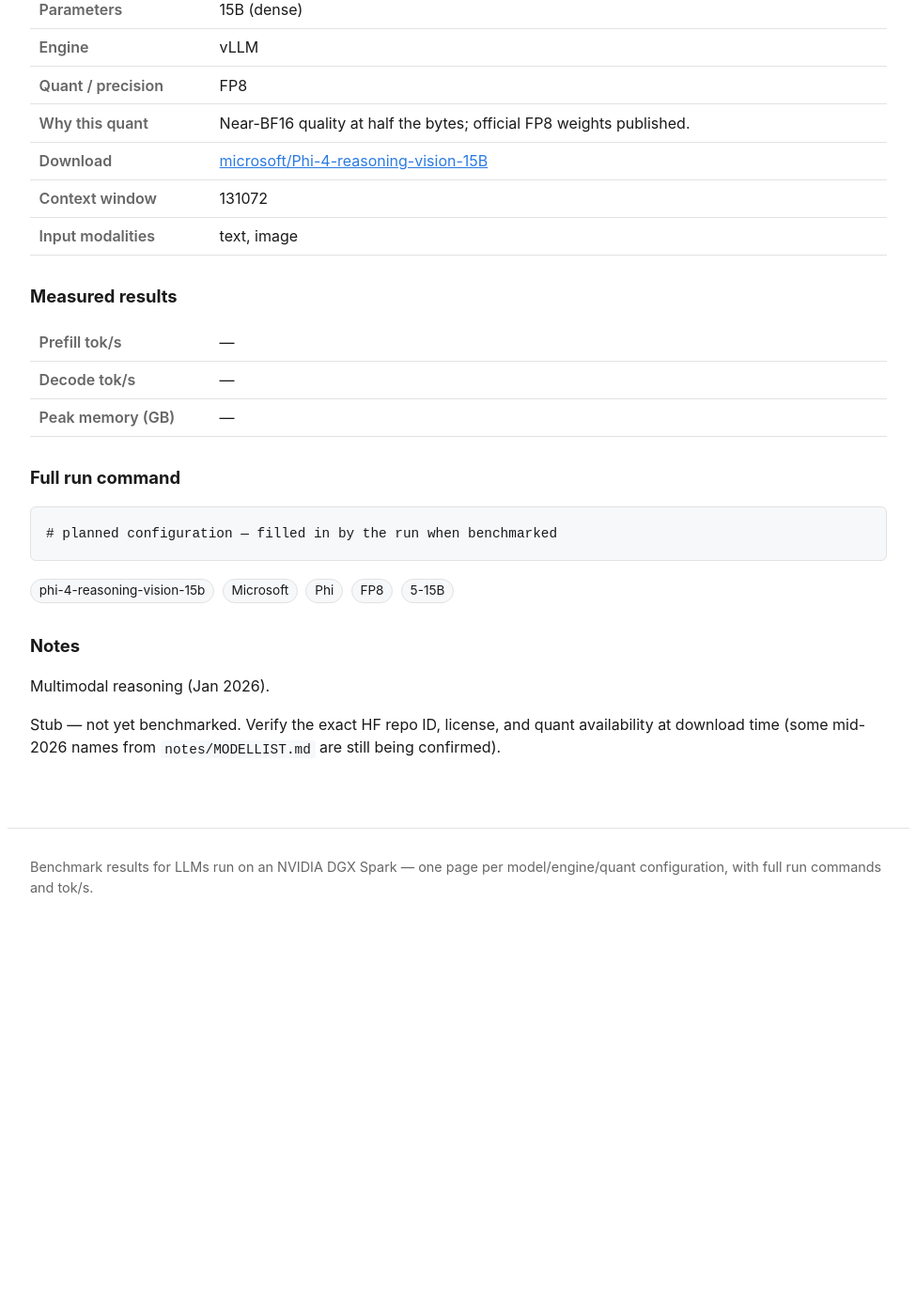
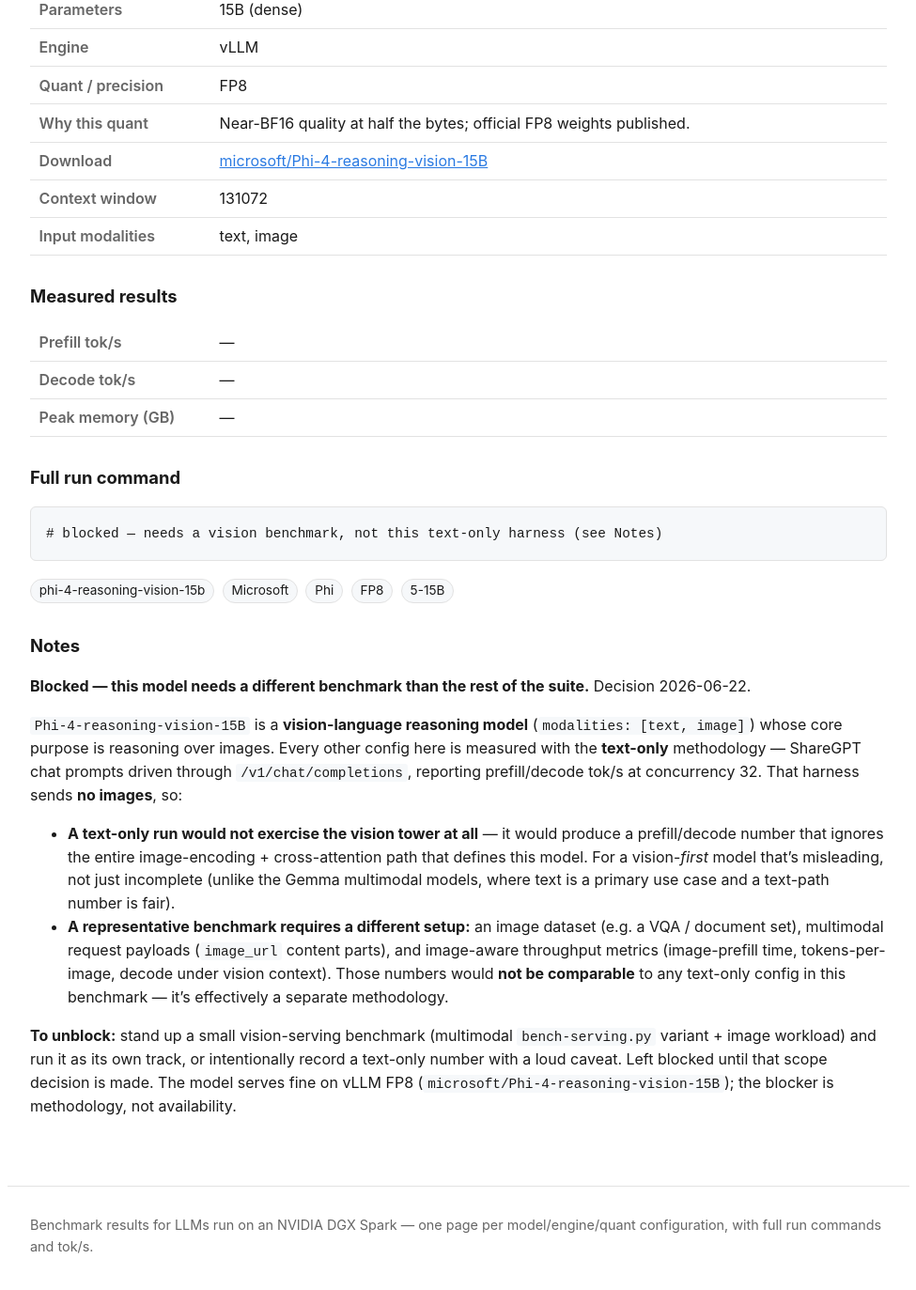
Before and after one commit to yjsoon/autobench, a Jekyll site: the page built from _configs/phi-4-reasoning-vision-15b-vllm-fp8.md, in a window 1280 px wide and 1400 px high, scrolled down 389 px. Shown: the top 1373 px of the window at 94% size, without its empty margins (152-1127 px from the left). Built offline with Jekyll 4.4.1, drawn with Linux system fonts in a browser that asks for light colours; before the commit the page ends 1408 px from its top, so only the background shows below that; some of the changed text lies outside the part shown.

Commit message:
Block Phi-4-reasoning-vision-15B: needs a vision benchmark, not this text harness
Vision-first model; the text-only ShareGPT harness sends no images, so a run
would ignore the vision tower entirely (misleading for a vision-first model)
and a real VQA/image workload isn't comparable to any text-only config. Blocked
on methodology, not availability. Completes the 5-15B bucket.

Co-Authored-By: Claude Opus 4.8 (1M context) <noreply@anthropic.com>
Claude-Session: https://claude.ai/code/session_01JczsieM71svofn8CxRyY2s

```diff
--- a/_configs/phi-4-reasoning-vision-15b-vllm-fp8.md
+++ b/_configs/phi-4-reasoning-vision-15b-vllm-fp8.md
@@ -13,7 +13,7 @@ context: 131072
 modalities: [text, image]
 mm_served: true
 tags: [phi-4-reasoning-vision-15b, Microsoft, Phi, FP8, 5-15B]
-status: pending
+status: blocked
 prefill_toks:
 decode_toks:
 mem_gb:
@@ -21,10 +21,26 @@ mem_source:
 measured_on:
 completed_at:
 run_command: |
-  # planned configuration — filled in by the run when benchmarked
+  # blocked — needs a vision benchmark, not this text-only harness (see Notes)
 ---
 
-Multimodal reasoning (Jan 2026).
+**Blocked — this model needs a different benchmark than the rest of the suite.** Decision 2026-06-22.
 
-Stub — not yet benchmarked. Verify the exact HF repo ID, license, and quant availability at
-download time (some mid-2026 names from `notes/MODELLIST.md` are still being confirmed).
+`Phi-4-reasoning-vision-15B` is a **vision-language reasoning model** (`modalities: [text, image]`) whose
+core purpose is reasoning over images. Every other config here is measured with the **text-only**
+methodology — ShareGPT chat prompts driven through `/v1/chat/completions`, reporting prefill/decode
+tok/s at concurrency 32. That harness sends **no images**, so:
+
+- **A text-only run would not exercise the vision tower at all** — it would produce a prefill/decode
+  number that ignores the entire image-encoding + cross-attention path that defines this model. For a
+  vision-*first* model that's misleading, not just incomplete (unlike the Gemma multimodal models,
+  where text is a primary use case and a text-path number is fair).
+- **A representative benchmark requires a different setup:** an image dataset (e.g. a VQA / document set),
+  multimodal request payloads (`image_url` content parts), and image-aware throughput metrics
+  (image-prefill time, tokens-per-image, decode under vision context). Those numbers would **not be
+  comparable** to any text-only config in this benchmark — it's effectively a separate methodology.
+
+**To unblock:** stand up a small vision-serving benchmark (multimodal `bench-serving.py` variant +
+image workload) and run it as its own track, or intentionally record a text-only number with a loud
+caveat. Left blocked until that scope decision is made. The model serves fine on vLLM FP8
+(`microsoft/Phi-4-reasoning-vision-15B`); the blocker is methodology, not availability.
```
